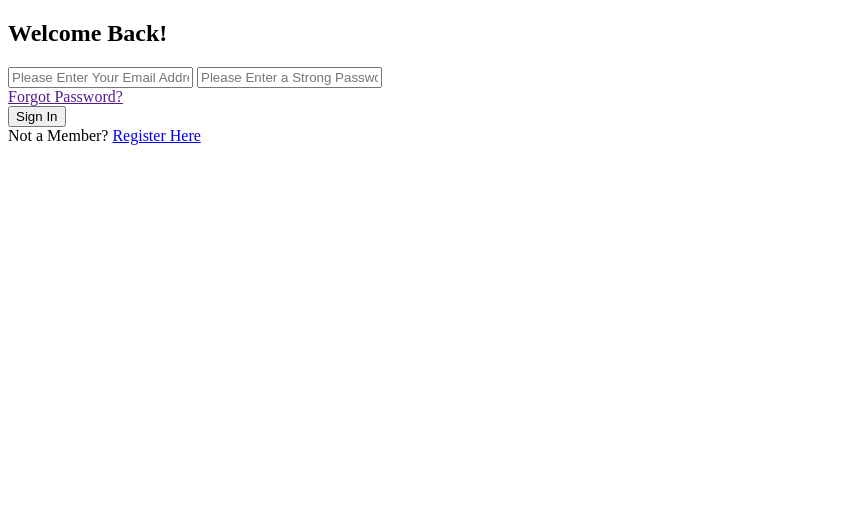
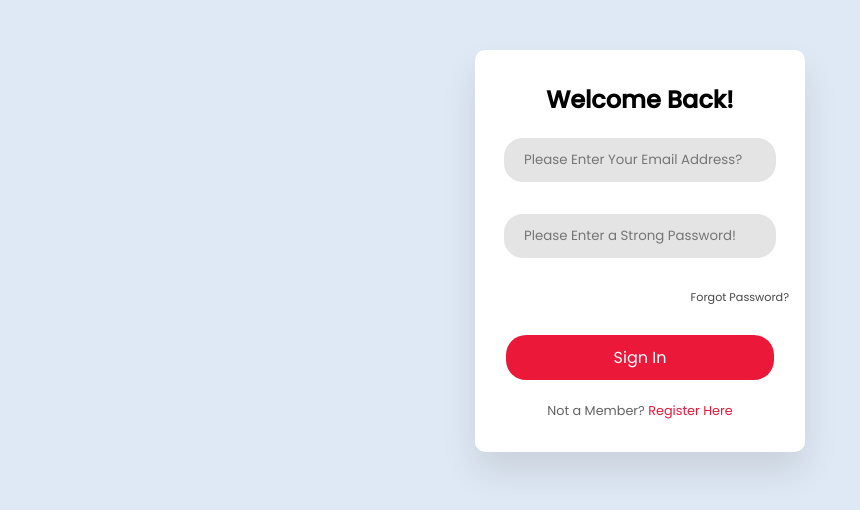
Before and after one commit to faid-terence/Andela-Capstone-Project-Frontend, a plain HTML site: page signInUser.html in a window 1280 px wide. Shown: the whole page, without its empty margins (0-860 px from the left). Drawn offline with Linux system fonts and the light colour scheme.

```diff
--- a/signInUser.html
+++ b/signInUser.html
@@ -5,14 +5,14 @@
     <meta http-equiv="X-UA-Compatible" content="IE=edge">
     <meta name="viewport" content="width=device-width, initial-scale=1.0">
     <title>Document</title>
-
+   <link rel="stylesheet" href="./assets/css/userForm.css">
     <link rel="stylesheet" href="https://cdnjs.cloudflare.com/ajax/libs/font-awesome/6.3.0/css/all.min.css" integrity="sha512-SzlrxWUlpfuzQ+pcUCosxcglQRNAq/DZjVsC0lE40xsADsfeQoEypE+enwcOiGjk/bSuGGKHEyjSoQ1zVisanQ==" crossorigin="anonymous" referrerpolicy="no-referrer" />
 
 </head>
 <body>
-    <div class="wrapper">
+    <div class="wrapper" id="">
         <h2 class="title"> Welcome Back!</h2>
-        <form action="" id="login-form">
+        <form id="login-form">
         <input type="email" name="email" placeholder="Please Enter Your Email Address?" id="email">
         <input type="password" placeholder="Please Enter a Strong Password!" id="password">
         <div class="recover">
@@ -26,6 +26,6 @@
         </div>
 
     </div>
-    <script src="./assets/Js/Login.js"></script>
+   <script src="./signIn.js"></script>
 </body>
 </html>
```
